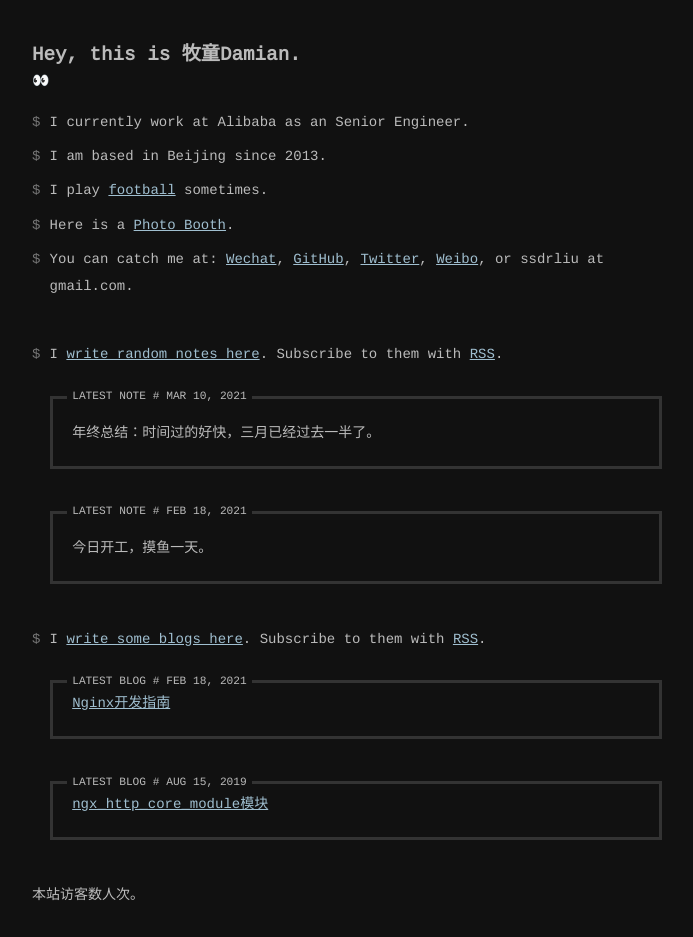
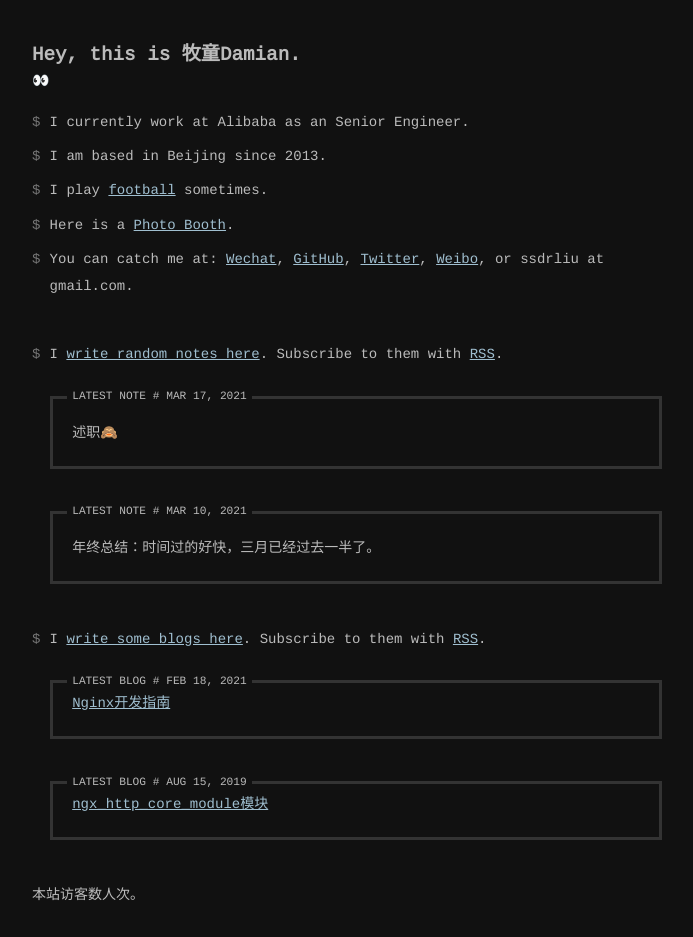
Before and after one commit to ssdr/site, a Jekyll site: the page built from index.html, in a window 1280 px wide. Shown: the whole page, without its empty margins (293-986 px from the left). Built offline with Jekyll 4.4.1, drawn with Linux system fonts in a browser that asks for light colours; comment, search, counter and statistics services are not loaded.

Commit message:
📝 Update an entry via micropub

```diff
--- a/_data/notes.yml
+++ b/_data/notes.yml
@@ -1,3 +1,7 @@
+- date: 2021/03/17 16:16
+  content: |
+    述职🙈
+
 - date: 2021/03/10 15:58
   content: |
     年终总结：时间过的好快，三月已经过去一半了。
```
